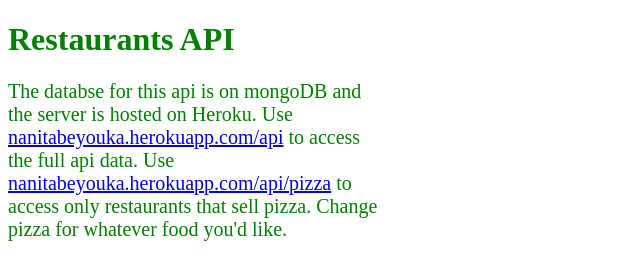
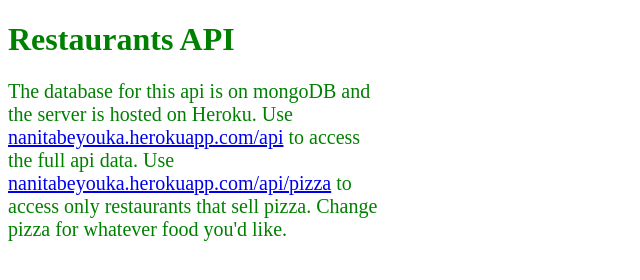
Before and after one commit to karina-42/restaurant-api, a website: page index.html in a window 1280 px wide. Shown: the full height of the page, 0-640 px from the left. Drawn offline with Linux system fonts and the light colour scheme.

Commit message:
fixed typo and title

```diff
--- a/index.html
+++ b/index.html
@@ -5,11 +5,11 @@
   <meta http-equiv="X-UA-Compatible" content="IE=edge">
   <meta name="viewport" content="width=device-width, initial-scale=1.0">
   <link rel="stylesheet" href="/css/style.css">
-  <title>Document</title>
+  <title>Restaurants API</title>
 </head>
 <body>
   <h1>Restaurants API</h1>
-  <p>The databse for this api is on mongoDB and the server is hosted on Heroku. Use <a href="https://nanitabeyouka.herokuapp.com/api" target="_blank">nanitabeyouka.herokuapp.com/api</a> to access the full api data. Use <a href="https://nanitabeyouka.herokuapp.com/api/pizza" target="_blank">nanitabeyouka.herokuapp.com/api/pizza</a> to access only restaurants that sell pizza. Change pizza for whatever food you'd like.</p>
+  <p>The database for this api is on mongoDB and the server is hosted on Heroku. Use <a href="https://nanitabeyouka.herokuapp.com/api" target="_blank">nanitabeyouka.herokuapp.com/api</a> to access the full api data. Use <a href="https://nanitabeyouka.herokuapp.com/api/pizza" target="_blank">nanitabeyouka.herokuapp.com/api/pizza</a> to access only restaurants that sell pizza. Change pizza for whatever food you'd like.</p>
   <script src="/js/main.js"></script>
 </body>
 </html>
```
